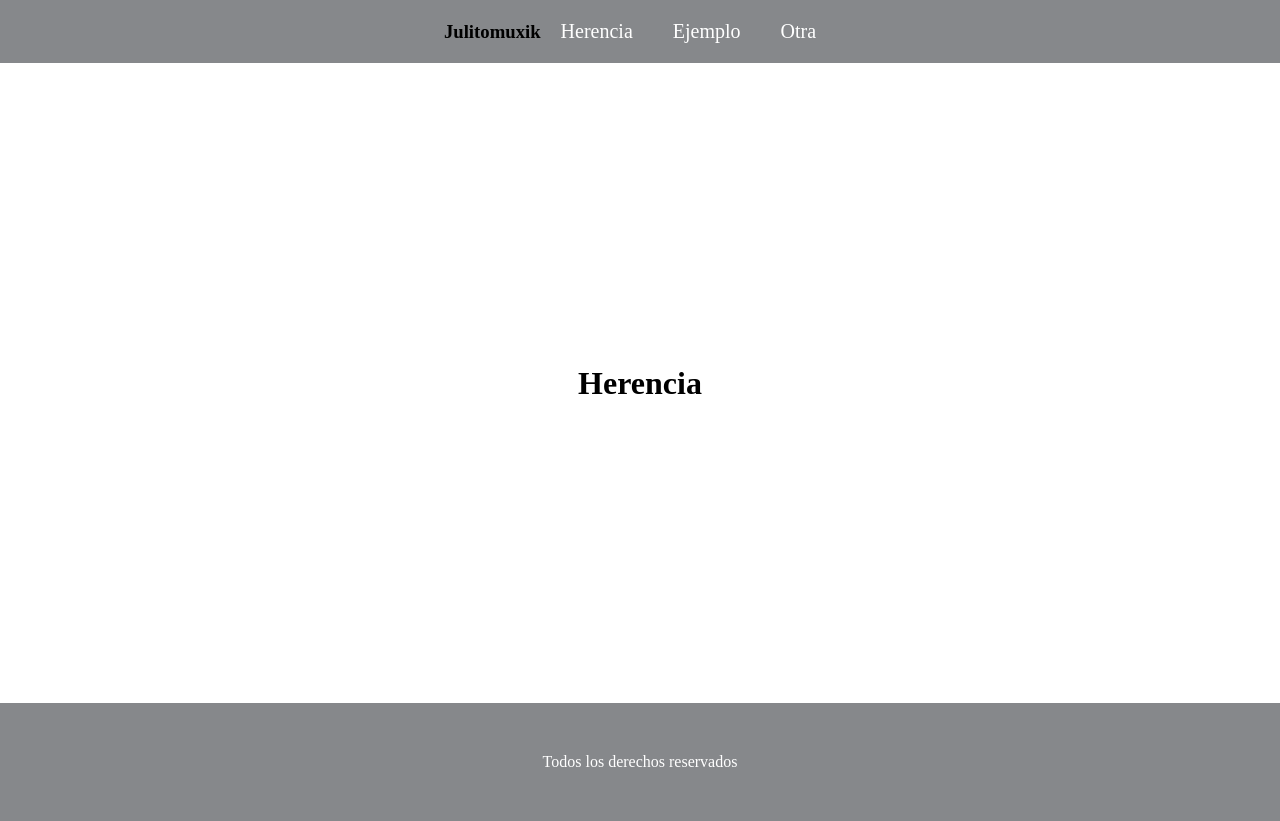
After one commit to Lobonjulian/Django, a Django app: page /herencia/ in a window 1280 px wide. The commit adds this page. Run offline with Django 4.2, Linux system fonts and the light colour scheme.

Commit message:
herencia de plantillas

```diff
--- a/estacticos/estacticos/urls.py
+++ b/estacticos/estacticos/urls.py
@@ -4,5 +4,7 @@ from . import views
 
 urlpatterns = [
     path('admin/', admin.site.urls),
-    path('estactico/', views.estactico, name='estactico'),
+    path('herencia/', views.herencia, name='herencia'),
+    path('ejemplo', views.ejemplo, name='ejemplo'),
+    path('otra', views.otra, name='otra'),
 ]
--- a/estacticos/estacticos/views.py
+++ b/estacticos/estacticos/views.py
@@ -1,4 +1,10 @@
 from django.shortcuts import render
 
-def estactico (request):
-    return render(request,'estactico.html')
+def herencia (request):
+    return render(request,'herencia.html')
+
+def ejemplo (request):
+    return render(request,'ejemplo.html')
+
+def otra (request):
+    return render(request,'otra.html')
--- a/estacticos/static/style.css
+++ b/estacticos/static/style.css
@@ -1,4 +1,42 @@
-h1{
-    font-size: 5rem;
-    color: #facada;
+*{
+    padding: 0;
+    margin: 0;
+    box-sizing: border-box;
 }
+nav{
+    background-color: #86888b;
+}
+
+ul{
+    list-style: none;
+    display: flex;
+    justify-content: center;
+    align-items: center;
+}
+ul li {
+    padding: 20px;
+}
+ul li a{
+    text-decoration: none;
+    font-size: 20px;
+    color: #fff;
+}
+
+main{
+    display: flex;
+    justify-content: center;
+    align-items: center;
+    padding: 20px;
+    min-height: 80vh;
+}
+
+footer{
+    background-color: #86888b;
+    color: #fff;
+    display: flex;
+    justify-content: center;
+    align-items: center;
+    width: 100%;
+    padding: 50px;
+
+}
--- /dev/null
+++ b/estacticos/templates/ejemplo.html
@@ -0,0 +1 @@
+{% extends 'layouts/base.html' %}
--- /dev/null
+++ b/estacticos/templates/herencia.html
@@ -0,0 +1,7 @@
+{% extends 'layouts/base.html' %}
+
+{% block title %} Herencia {% endblock title %}
+
+{% block content%}
+<h1>Herencia</h1>
+{% endblock content %}
--- /dev/null
+++ b/estacticos/templates/layouts/base.html
@@ -0,0 +1,29 @@
+{% load static %}
+<!DOCTYPE html>
+<html lang="en">
+<head>
+    <meta charset="UTF-8">
+    <meta name="viewport" content="width=device-width, initial-scale=1.0">
+    <link rel="stylesheet" href="{% static 'style.css'%}">
+    {% block styles %} {% endblock styles %}
+    <title>{% block title %}{% endblock title %}</title>
+</head>
+<body>
+    <nav>
+        <ul>
+            <H3>Julitomuxik</H3>
+            <li><a href="#">Herencia</a></li>
+            <li><a href="#">Ejemplo</a></li>
+            <li><a href="#">Otra</a></li>
+        </ul>
+    </nav>
+    <main>
+        {% block content %}
+        {% endblock content %}
+    </main>
+    <footer>
+        <p>Todos los derechos reservados</p>
+    </footer>
+    {% block scripts %} {% endblock scripts %}
+</body>
+</html>
--- /dev/null
+++ b/estacticos/templates/otra.html
@@ -0,0 +1 @@
+{% extends 'layouts/base.html' %}
```
Also changed, not shown: estacticos/templates/estactico.html (deleted, +0 -13 lines).
